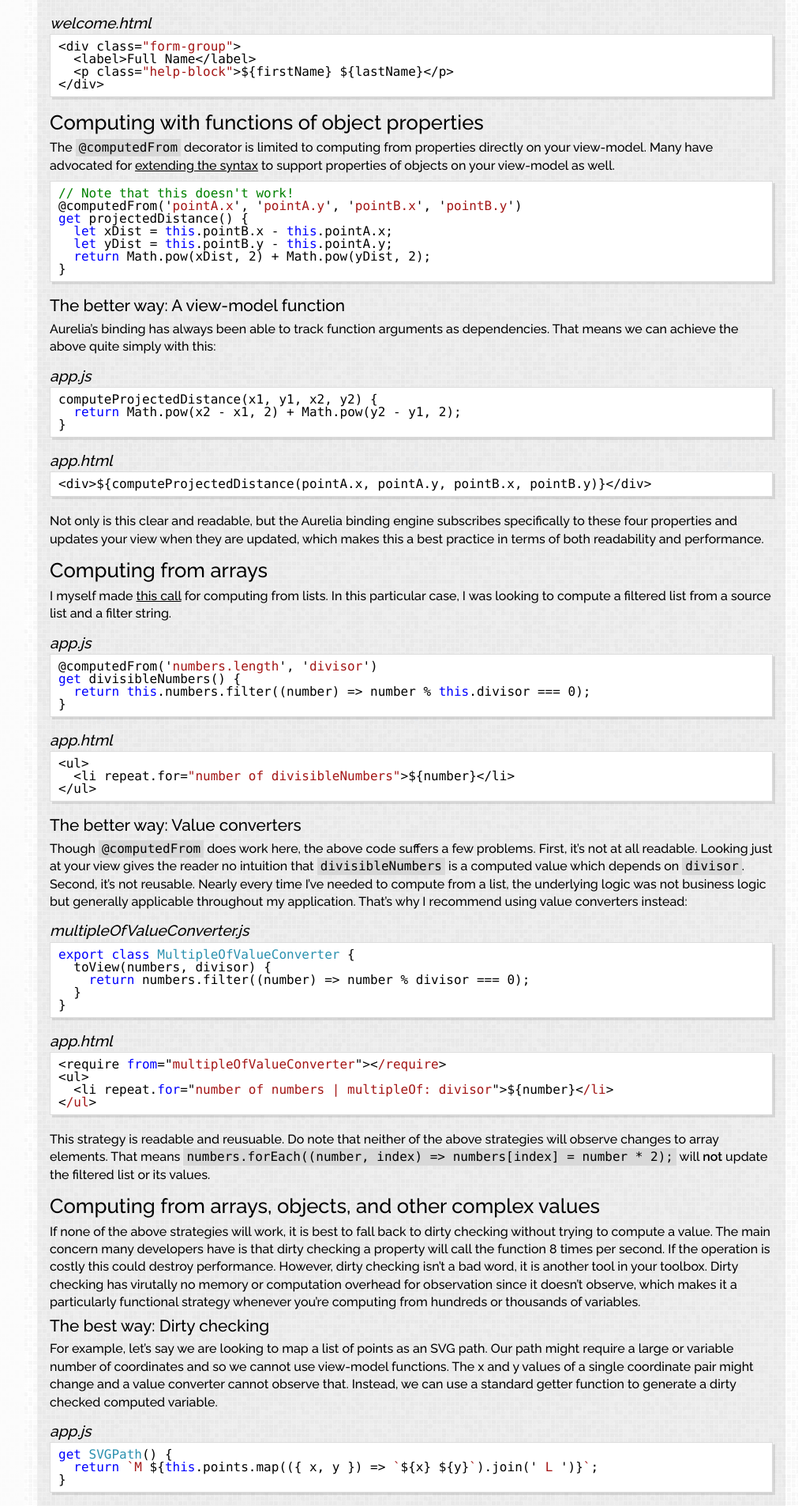
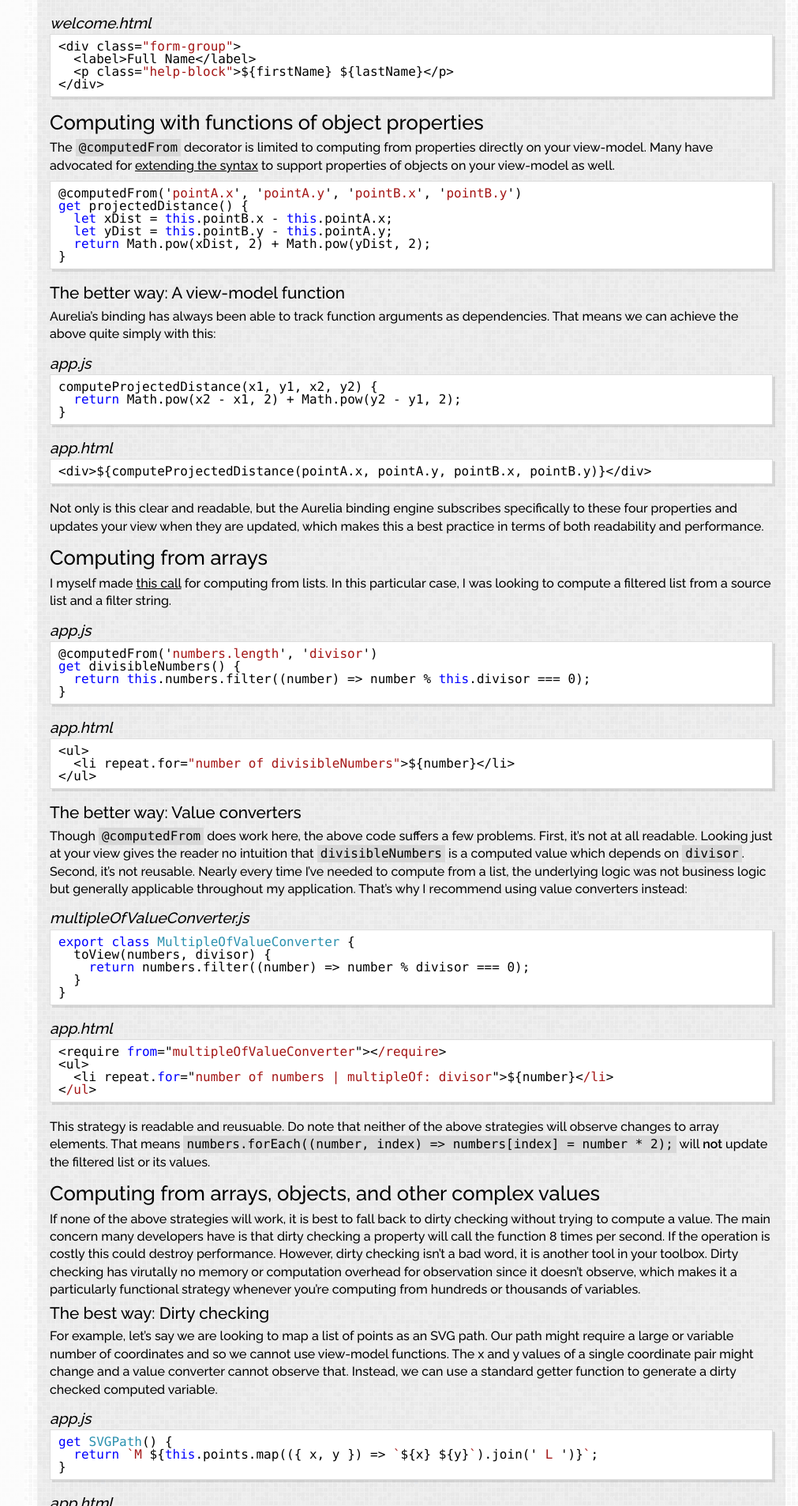
Before and after one commit to davismj/davismj.github.io, a Jekyll site: the page built from _posts/2017-11-7-aurelia-computed-from-patterns.md, in a window 1280 px wide. Shown: the part 687-2594 px from the top of the page at 79% size, without its empty margins (269-1280 px from the left). Built offline with Jekyll 4.4.1, drawn with Linux system fonts in a browser that asks for light colours; nearby versions of some CDN libraries; comment, search, counter and statistics services are not loaded.

Commit message:
Content: Note computing from properties does work

````diff
--- a/_posts/2017-11-7-aurelia-computed-from-patterns.md
+++ b/_posts/2017-11-7-aurelia-computed-from-patterns.md
@@ -53,7 +53,6 @@
 The `@computedFrom` decorator is limited to computing from properties directly on your view-model. Many have advocated for [extending the syntax](https://github.com/aurelia/binding/issues/309#issuecomment-186965603) to support properties of objects on your view-model as well.
 
 ```javascript
-// Note that this doesn't work!
 @computedFrom('pointA.x', 'pointA.y', 'pointB.x', 'pointB.y')
 get projectedDistance() {
   let xDist = this.pointB.x - this.pointA.x;
````
